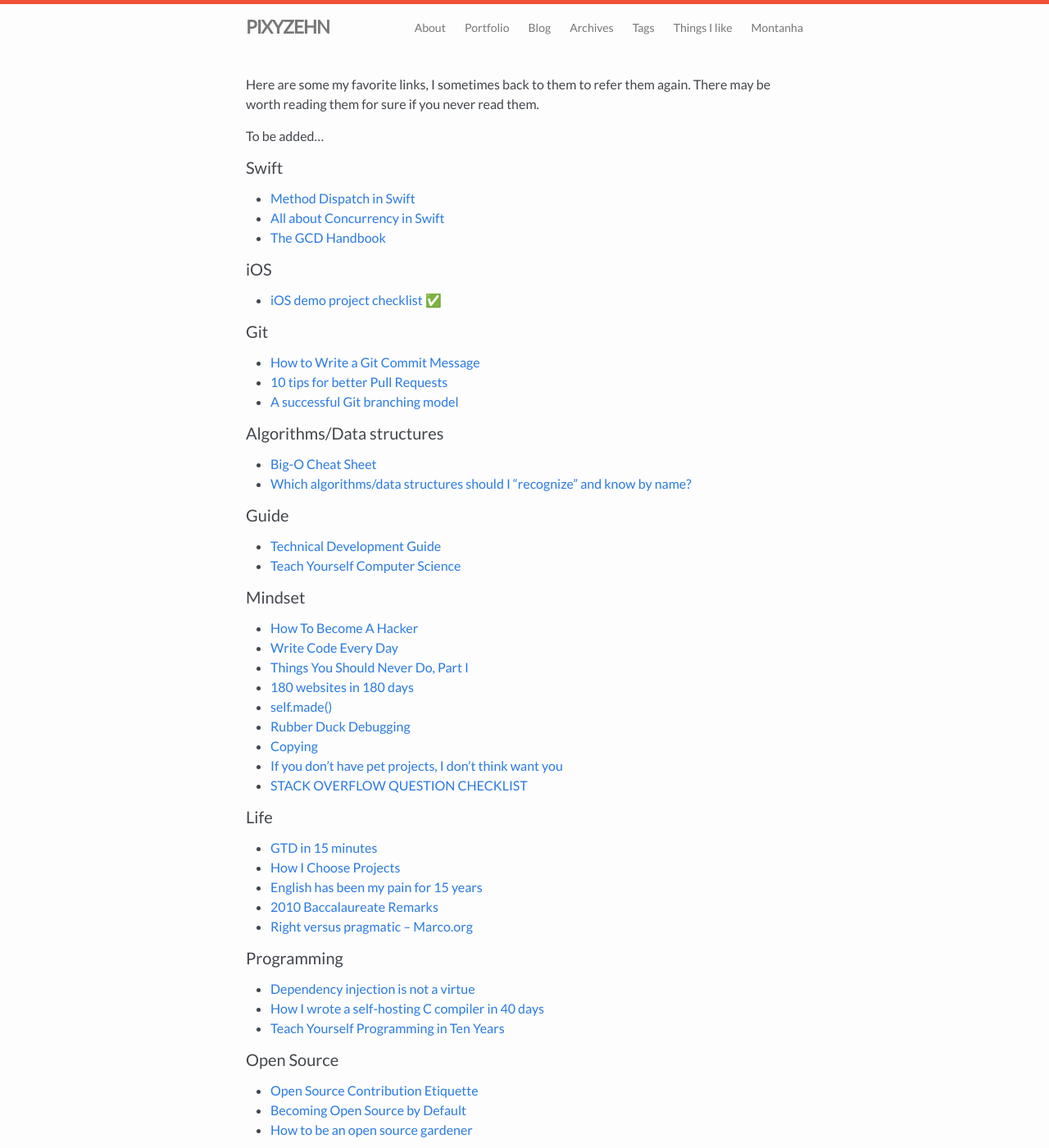
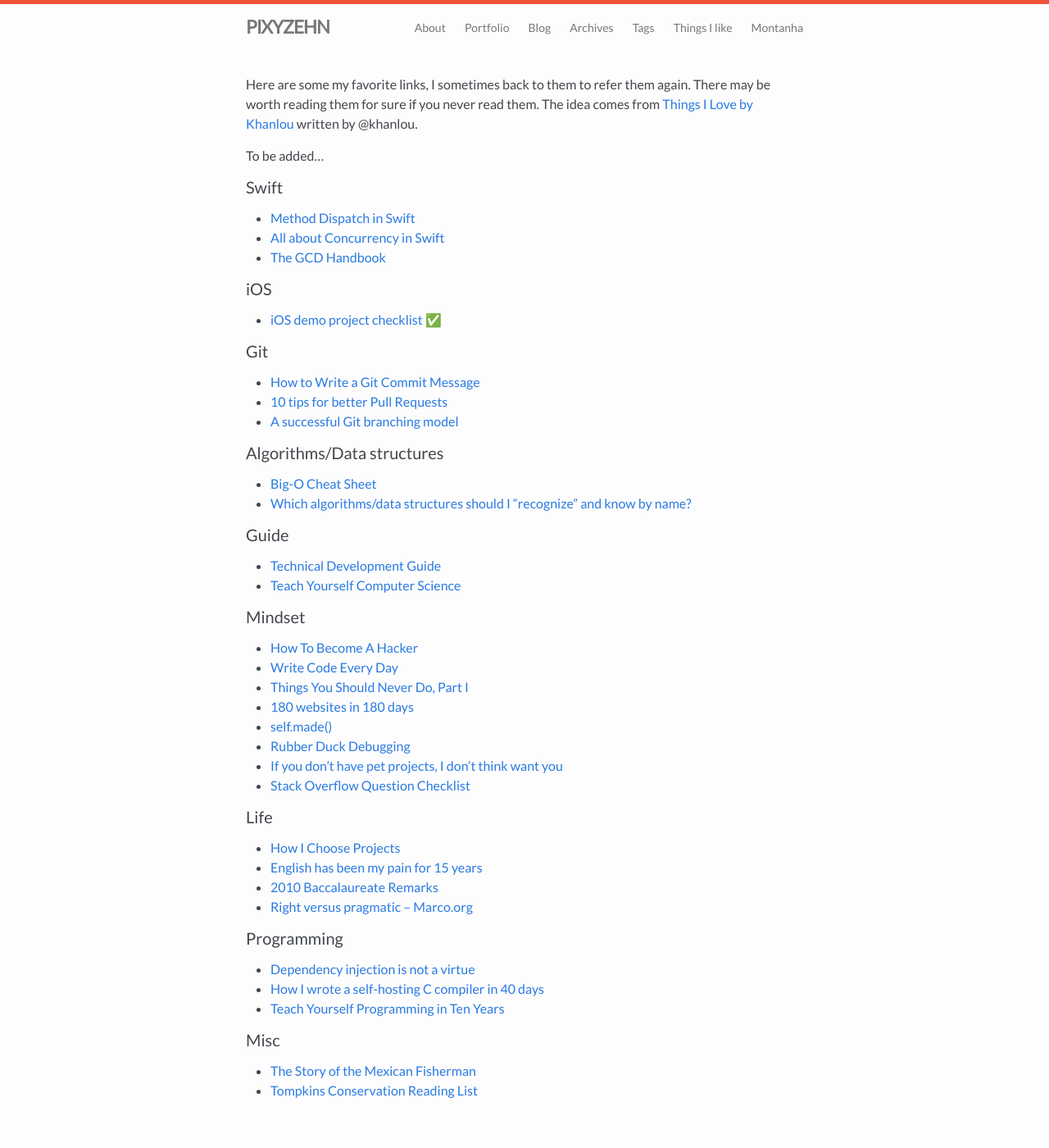
Before and after one commit to pixyzehn/pixyzehn.com, a Jekyll site: the page built from pages/links.md, in a window 1280 px wide and 1400 px high. Shown: the whole window at 82% size. Built offline with Jekyll 4.4.1, drawn with Linux system fonts in a browser that asks for light colours; nearby versions of some CDN libraries; library files that are not in the unit come from our copies; some of the changed text lies outside the part shown.

Commit message:
Update links

```diff
--- a/pages/links.md
+++ b/pages/links.md
@@ -5,6 +5,7 @@ permalink: /links/
 ---
 
 Here are some my favorite links, I sometimes back to them to refer them again. There may be worth reading them for sure if you never read them.
+The idea comes from [Things I Love by Khanlou](http://khanlou.com/love/) written by @khanlou.
 
 To be added...
 
@@ -36,12 +37,10 @@ To be added...
 - [180 websites in 180 days](https://jenniferdewalt.com/)
 - [self.made()](https://bugkrusha.com/2017/03/26/blogging-finally/)
 - [Rubber Duck Debugging](https://rubberduckdebugging.com)
-- [Copying](http://robnapier.net/copying)
 - [If you don’t have pet projects, I don’t think want you](https://ayende.com/blog/90113/if-you-dont-have-pet-projects-i-dont-think-i-want-you)
-- [STACK OVERFLOW QUESTION CHECKLIST](http://tinyurl.com/stack-checklist)
+- [Stack Overflow Question Checklist](http://tinyurl.com/stack-checklist)
 
 #### Life
-- [GTD in 15 minutes](https://hamberg.no/gtd/)
 - [How I Choose Projects](https://www.scotthyoung.com/blog/2016/02/18/choosing-projects/)
 - [English has been my pain for 15 years](http://antirez.com/news/61)
 - [2010 Baccalaureate Remarks](https://www.princeton.edu/news/2010/05/30/2010-baccalaureate-remarks)
@@ -52,12 +51,6 @@ To be added...
 - [How I wrote a self-hosting C compiler in 40 days](http://www.sigbus.info/how-i-wrote-a-self-hosting-c-compiler-in-40-days.html)
 - [Teach Yourself Programming in Ten Years](http://www.norvig.com/21-days.html)
 
-#### Open Source
-- [Open Source Contribution Etiquette](http://tirania.org/blog/archive/2010/Dec-31.html)
-- [Becoming Open Source by Default](http://code.dblock.org/2015/02/09/becoming-open-source-by-default.html)
-- [How to be an open source gardener](http://words.steveklabnik.com/how-to-be-an-open-source-gardener)
-
 #### Misc
-- [Things I Love by Khanlou](http://khanlou.com/love/)
 - [The Story of the Mexican Fisherman](https://bemorewithless.com/the-story-of-the-mexican-fisherman/)
 - [Tompkins Conservation Reading List](http://www.tompkinsconservation.org/reading_list.htm)
```
